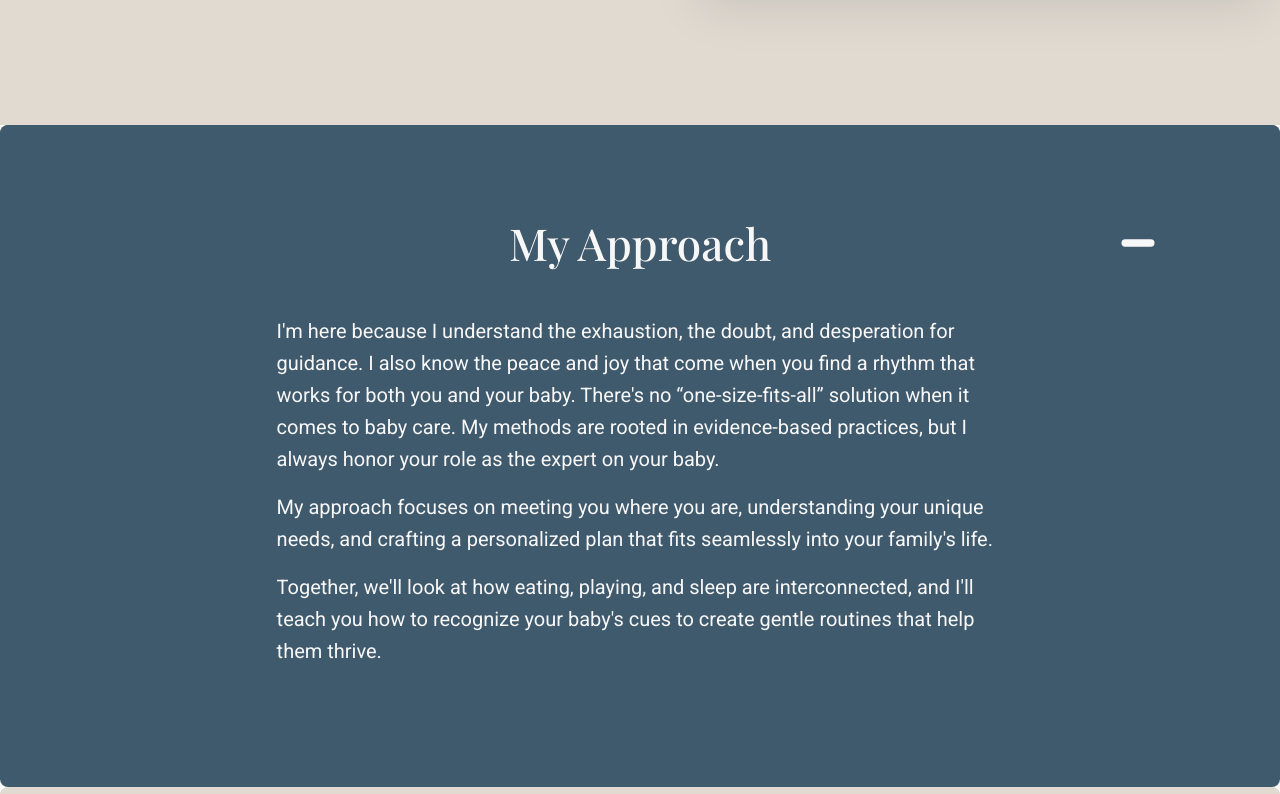
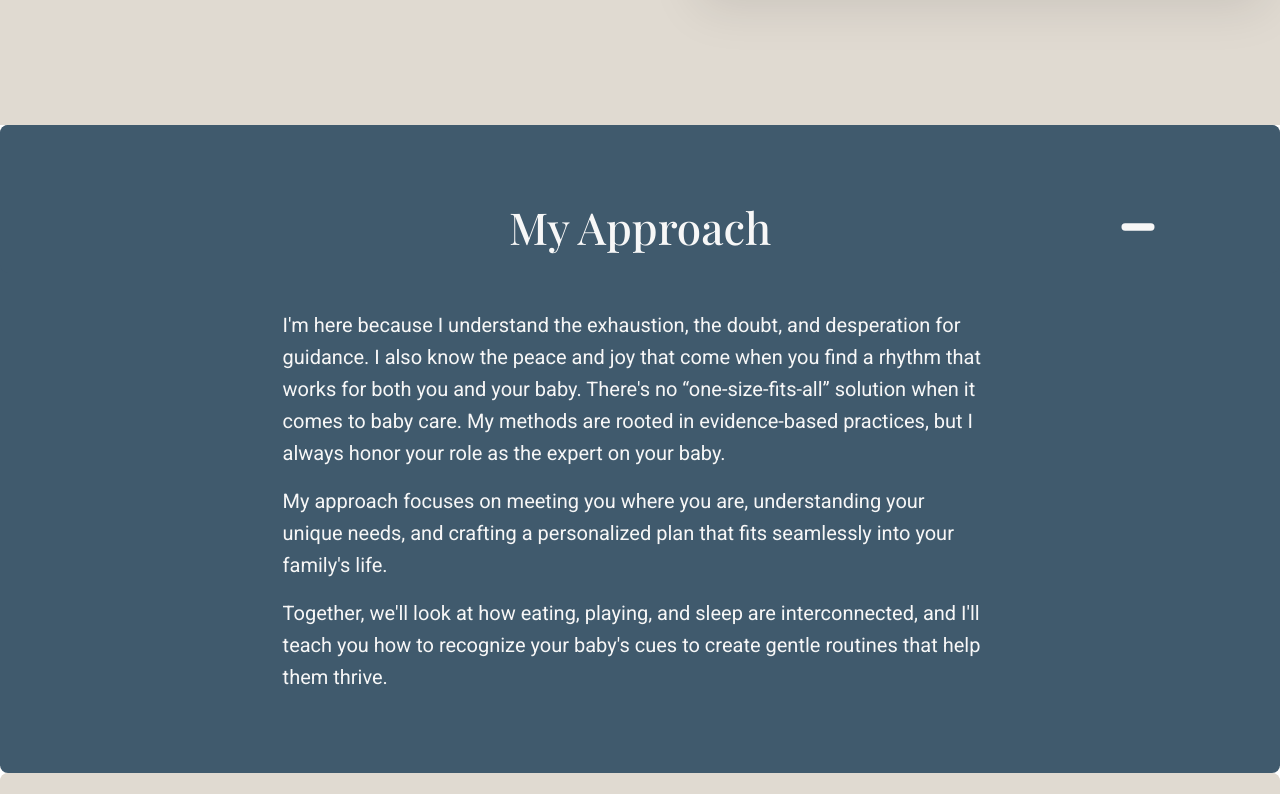
Before and after one commit to samuelharpaz/baby-bliss, a website built with Vite: page about.html in a window 1280 px wide. Shown: the part 2791-3585 px from the top of the page. Built offline with nearby package versions, Linux system fonts and the light colour scheme; a web font is replaced by a local one.

Commit message:
adjust accordion paddings and remove hover effect on large accordion

```diff
--- a/src/css/components/accordion.css
+++ b/src/css/components/accordion.css
@@ -24,7 +24,7 @@
   --_title-weight: var(--fw-slight-bold);
   --_title-family: var(--ff-heading);
   --_button-justify: center;
-  /* --_panel-padding: var(--spacing-250); */
+  --_panel-padding: var(--spacing-300);
   --_panel-gap: 0;
 }
 
@@ -39,7 +39,7 @@
 }
 
 .accordion-lg .accordion-panel {
-  padding-bottom: var(--spacing-800);
+  padding-bottom: calc(var(--spacing-700) - var(--_panel-padding));
 }
 
 .accordion-panel--accent-1 {
@@ -56,13 +56,13 @@
   --_color-body: var(--clr-primary-500);
 }
 
-.accordion-panel--accent-1:hover,
+/* .accordion-panel--accent-1:hover,
 .accordion-panel--accent-2:hover {
   --_bg: var(--clr-neutral-100);
   --_bg-content: var(--clr-neutral-100);
   --_color-heading: var(--clr-primary-400);
   --_color-body: var(--clr-primary-400);
-}
+} */
 
 /* .accordion-panel:has([aria-expanded='true']) {
 } */
@@ -84,7 +84,7 @@
 }
 
 .accordion-lg .accordion-heading {
-  padding-top: var(--spacing-800);
+  padding-top: var(--spacing-700);
 }
 
 .accordion-content {
```
